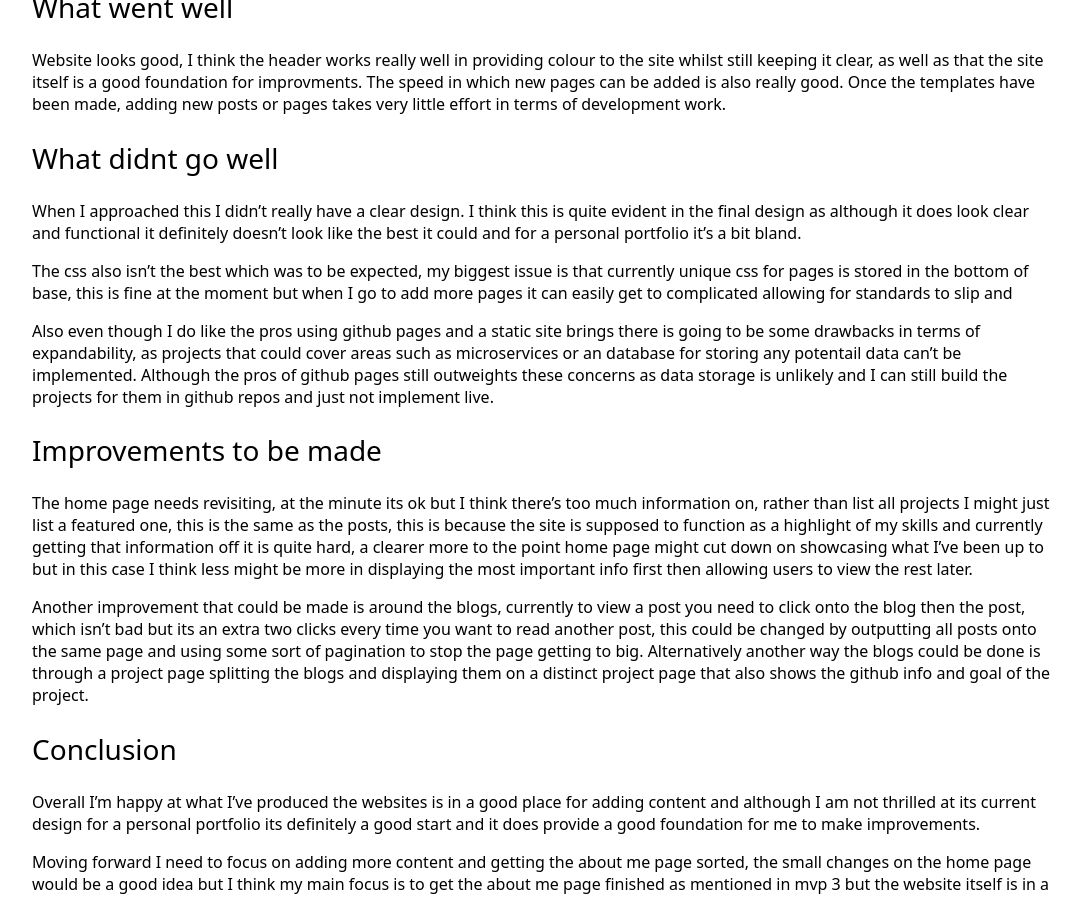
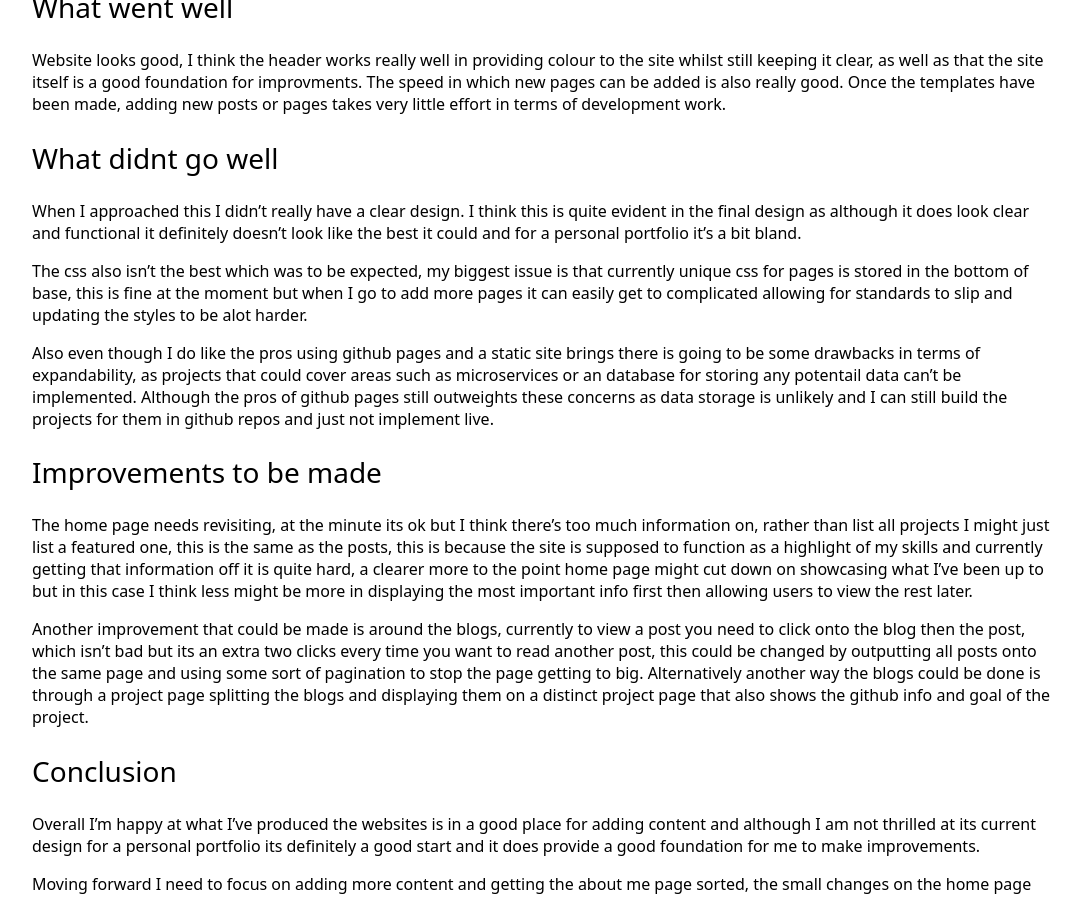
Before and after one commit to Alex-Greenacre/alex-greenacre.github.io, a Jekyll site: the page built from _posts/2025-05-29-mvp-two-now-live.markdown, in a window 1280 px wide and 900 px high, scrolled down 354 px. Shown: the whole window, without its empty margins (96-1177 px from the left). Built offline with Jekyll 4.4.1, drawn with Linux system fonts in a browser that asks for light colours.

Commit message:
Updated newest blog post

```diff
--- a/_posts/2025-05-29-mvp-two-now-live.markdown
+++ b/_posts/2025-05-29-mvp-two-now-live.markdown
@@ -14,7 +14,7 @@ Website looks good, I think the header works really well in providing colour to
 ## What didnt go well ##
 When I approached this I didn't really have a clear design. I think this is quite evident in the final design as although it does look clear and functional it definitely doesn't look like the best it could and for a personal portfolio it's a bit bland.
 
-The css also isn't the best which was to be expected, my biggest issue is that currently unique css for pages is stored in the bottom of base, this is fine at the moment but when I go to add more pages it can easily get to complicated allowing for standards to slip and
+The css also isn't the best which was to be expected, my biggest issue is that currently unique css for pages is stored in the bottom of base, this is fine at the moment but when I go to add more pages it can easily get to complicated allowing for standards to slip and updating the styles to be alot harder.
 
 Also even though I do like the pros using github pages and a static site brings there is going to be some drawbacks in terms of expandability, as projects that could cover areas such as microservices or an database for storing any potentail data can't be implemented. Although the pros of github pages still outweights these concerns as data storage is unlikely and I can still build the projects for them in github repos and just not implement live.
 
```
